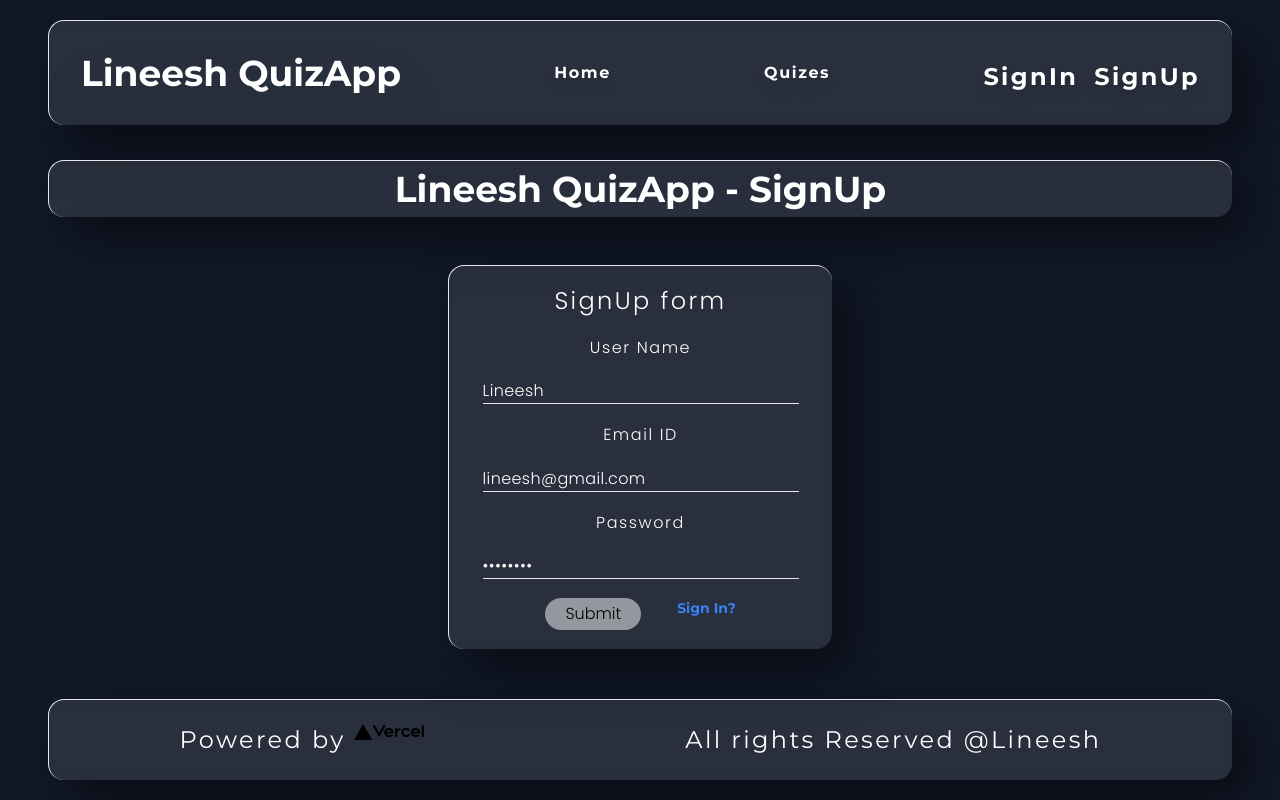
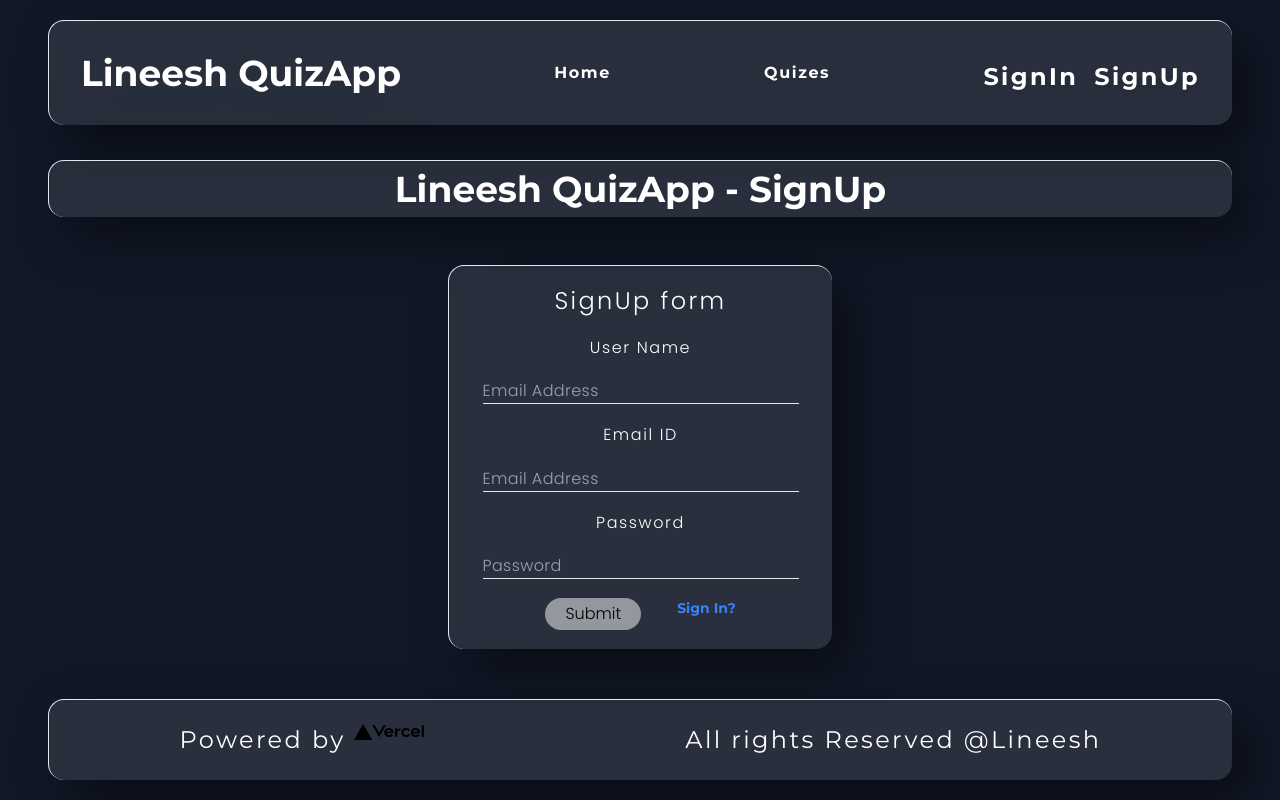
Before and after one commit to lineeshnm/nextjsquiz, a Next.js app: page /signup in a window 1280 px wide. Built offline with nearby package versions, Linux system fonts and the light colour scheme.

Commit message:
First look

```diff
--- a/next.config.js
+++ b/next.config.js
@@ -3,7 +3,7 @@ module.exports = {
   reactStrictMode: true,
   env: {
     URL: process.env.NODE_ENV === 'production' ? 'https://productionurl' : 'http://localhost:3000',
-    MONGODB_URI : "mongodb://localhost:27017/nextjsquiz",
+    MONGODB_URI : "mongodb+srv://taskapp:taskapptaskapp@cluster0.ejphg.mongodb.net/myFirstDatabase?retryWrites=true&w=majority",
     MONGODB_DB: "nextjsquiz",
     APP_NAME: "Lineesh QuizApp"
   }
--- a/pages/signin.jsx
+++ b/pages/signin.jsx
@@ -6,8 +6,8 @@ import Link from 'next/link';
 const APP_NAME = process.env.APP_NAME
 
 const SignIn = () => {
-    const [email, setEmail] = useState('lineesh@gmail.com');
-    const [password, setPassword] = useState('acbd1234');
+    const [email, setEmail] = useState('');
+    const [password, setPassword] = useState('');
     const [error, setError] = useState('');
     const [loading, setLoading] = useState(false);
     const [message, setMessage] = useState('');
--- a/pages/signup.js
+++ b/pages/signup.js
@@ -7,9 +7,9 @@ import Background from '../components/Background';
 const APP_NAME = process.env.APP_NAME
 
 const SignUp = () => {
-    const [name, setName] = useState('Lineesh');
-    const [email, setEmail] = useState('lineesh@gmail.com');
-    const [password, setPassword] = useState('acbd1234');
+    const [name, setName] = useState('');
+    const [email, setEmail] = useState('');
+    const [password, setPassword] = useState('');
     const [error, setError] = useState('');
     const [loading, setLoading] = useState(false);
     const [message, setMessage] = useState('');
```
Also changed, not shown: 1 other file (tests, documents, lock files or other folders).
